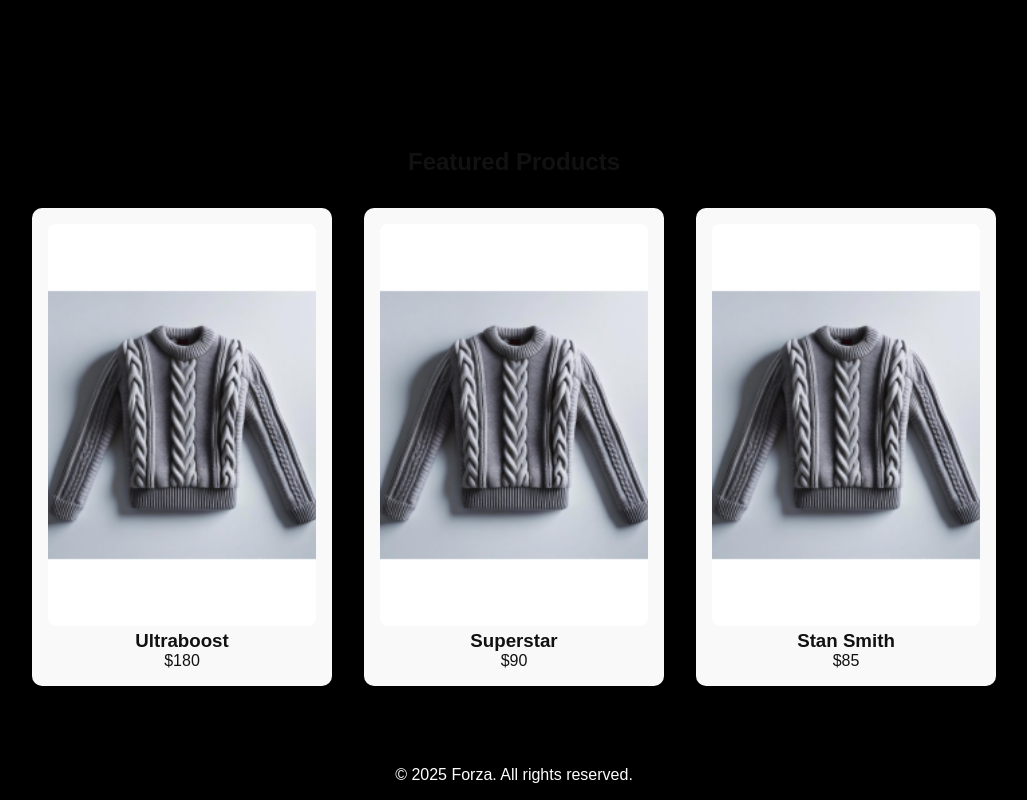
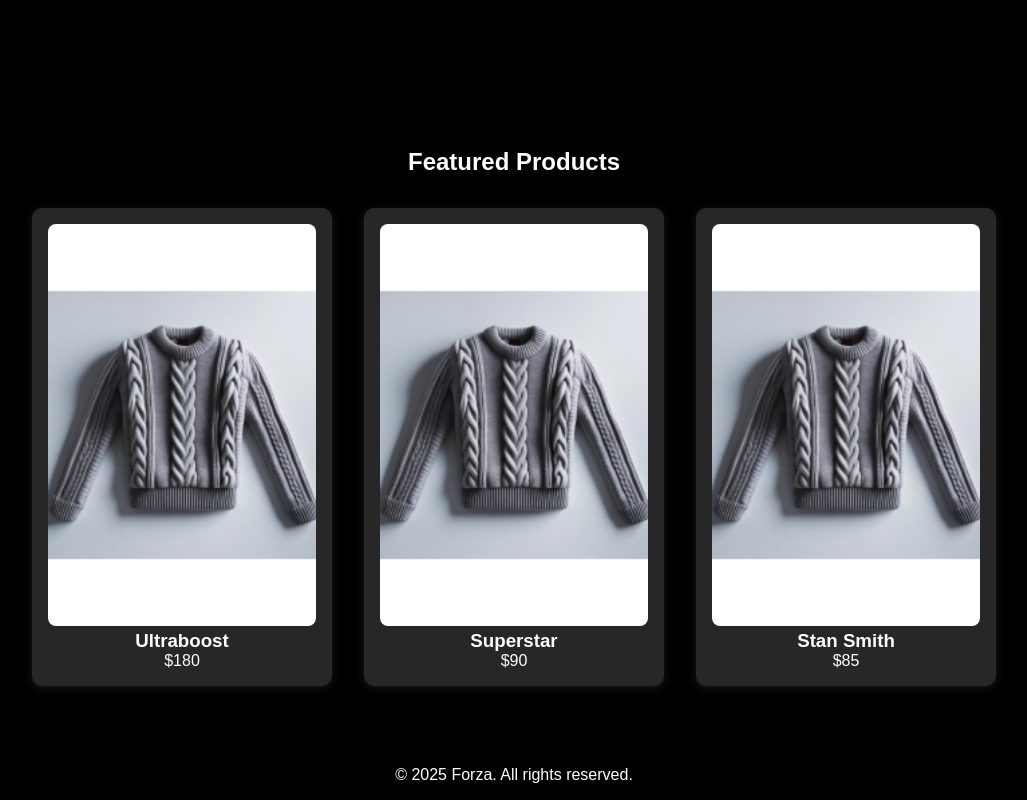
Before and after one commit to Snypherkiller/Forza_Clothing, a React (Vite) app in the folder Frontend/Forza_clothing/: page / in a window 1280 px wide. Shown: the part 738-1538 px from the top of the page, without its empty margins (126-1153 px from the left). Built offline with nearby package versions, Linux system fonts and the light colour scheme.

Commit message:
FOR-2 Updated changes

```diff
--- a/Frontend/Forza_clothing/css/Home.css
+++ b/Frontend/Forza_clothing/css/Home.css
@@ -58,6 +58,7 @@ nav a:hover {
 .hero-text p {
   font-size: 1.2rem;
   margin-bottom: 1.5rem;
+  color: #ddd;
 }
 
 .hero-text button {
@@ -88,11 +89,11 @@ nav a:hover {
 }
 
 .product-card {
-  background: #f9f9f9;
+  background: #272727;
   padding: 1rem;
   border-radius: 10px;
   width: 300px;
-  box-shadow: 0 2px 8px rgba(0,0,0,0.1);
+  box-shadow: 0 2px 8px rgba(255, 255, 255, 0.1);
   transition: transform 0.3s;
 }
 
@@ -106,8 +107,17 @@ nav a:hover {
 }
 
 footer {
-  background: #000;
+  background: #000000;
   color: #fff;
   text-align: center;
   padding: 1rem 0;
 }
+.products-h2{
+  color: #fff;
+}
+.product-card .price {
+  color: #fff;
+  font-weight: 700;
+  font-size: 1.1rem;
+  margin-bottom: 16px;
+}
--- a/Frontend/Forza_clothing/css/Men.css
+++ b/Frontend/Forza_clothing/css/Men.css
@@ -20,16 +20,26 @@
 }
 .men-products {
   display: flex;
+  flex-direction: row;
   flex-wrap: wrap;
-  gap: 32px;
+  gap: 75px;
   justify-content: center;
+  align-items: center;
+  width: 100%;
+  height: 100%;
+}
+.mens-product-grid {
+  display: flex;
+  justify-content: center;
+  gap: 2rem;
+  margin-top: 2rem;
+  flex-wrap: wrap;
 }
 
 .men-product-card {
   background: #111;
   border-radius: 12px;
   box-shadow: 0 2px 16px rgba(0,0,0,0.2);
-  width: 260px;
   padding: 24px;
   text-align: center;
   transition: transform 0.2s, box-shadow 0.2s;
--- a/Frontend/Forza_clothing/src/components/Navbar.css
+++ b/Frontend/Forza_clothing/src/components/Navbar.css
@@ -18,6 +18,7 @@
 }
 .logo:hover{
   transform: scale(1.1);
+  cursor: pointer;
 }
 
 .navbar-center a {
--- a/Frontend/Forza_clothing/src/components/Navbar.jsx
+++ b/Frontend/Forza_clothing/src/components/Navbar.jsx
@@ -1,12 +1,16 @@
 import React from 'react';
 import './Navbar.css';
 import Home from '../pages/Home';
+import { useNavigate } from 'react-router-dom';
+
 
 const Navbar = () => {
+  const navigate = useNavigate();
+
   return (
     <header className="navbar">
       <div className="navbar-left">
-        <div className="logo">forza</div>
+        <div className="logo" onClick={()=>navigate('/')}>forza</div>
       </div>
       <nav className="navbar-center a">
         <a href="/mens wear">Men</a>
--- a/Frontend/Forza_clothing/src/components/imageCarousel.css
+++ b/Frontend/Forza_clothing/src/components/imageCarousel.css
@@ -10,7 +10,7 @@
 .carousel-track {
   display: flex;
   width: calc(1000px * 8); /* Adjust if you change number of images */
-  animation: scroll 40s linear infinite;
+  animation: scroll 65s linear infinite;
 }
 
 .carousel-image {
--- a/Frontend/Forza_clothing/src/pages/Home.jsx
+++ b/Frontend/Forza_clothing/src/pages/Home.jsx
@@ -3,7 +3,6 @@ import '../../css/Home.css';
 import ImageCarousel from '../components/imageCarousel';
 
 import prod from '../components/prod.png';
-import Footer from '../components/Footer';
 const Home = () => {
   const scrollToProducts = () => {
     const el = document.getElementById('featured');
@@ -12,7 +11,7 @@ const Home = () => {
 
   return (
     <div>
-      <ImageCarousel/>
+      <ImageCarousel />
       {/* Hero Section */}
       <section className="hero">
         <div className="hero-text">
@@ -24,7 +23,7 @@ const Home = () => {
 
       {/* Featured Products */}
       <section id="featured" className="products">
-        <h2>Featured Products</h2>
+        <h2 className="products-h2">Featured Products</h2>
         <div className="product-grid">
           {[
             { name: "Ultraboost", price: "$180", img: prod },
@@ -33,14 +32,12 @@ const Home = () => {
           ].map((product, index) => (
             <div key={index} className="product-card">
               <img src={product.img} alt={product.name} />
-              <h3>{product.name}</h3>
-              <p>{product.price}</p>
+              <h3 className="products-h2">{product.name}</h3>
+              <p className="products-h2 ">{product.price}</p>
             </div>
           ))}
         </div>
       </section>
-
-
     </div>
   );
 };
--- a/Frontend/Forza_clothing/src/pages/Men.jsx
+++ b/Frontend/Forza_clothing/src/pages/Men.jsx
@@ -27,8 +27,8 @@ const Men = () => {
         ].map((product, index) => (
           <div key={index} className="men-product-card">
             <img src={product.img} alt={product.name} />
-            <h3>{product.name}</h3>
-            <p>{product.price}</p>
+            <h3 className="men-product-card h2">{product.name}</h3>
+            <p className="men-product-card .price">{product.price}</p>
           </div>
         ))}
       </div>
```
